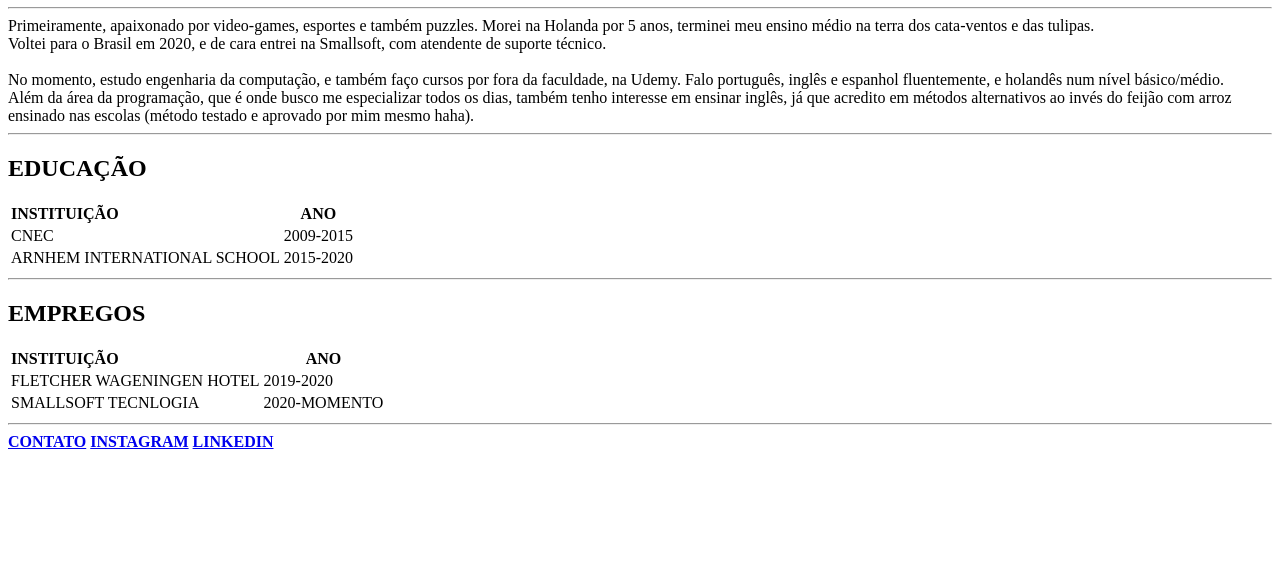
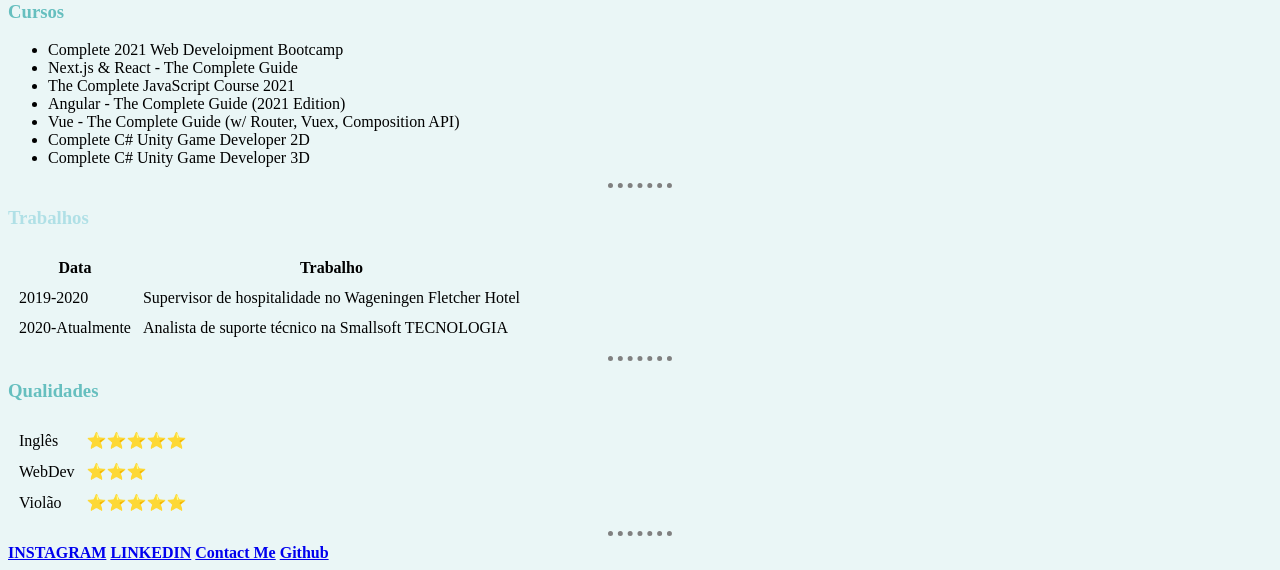
Before and after one commit to matheusvilasboas/cv, a plain HTML site: page index.html in a window 1280 px wide. Shown: the part 385-955 px from the top of the page. Before the commit the page ends 844 px from the top, so only its background shows below. Drawn offline with Linux system fonts and the light colour scheme.

Commit message:
Update index.html

```diff
--- a/index.html
+++ b/index.html
@@ -1,71 +1,74 @@
 <!DOCTYPE html>
-<html lang="en" dir="ltr">
+<html>
   <head>
     <meta charset="utf-8">
-  <meta http-equiv="refresh" content="3">
+    <title>Matheus Vilas Boas</title>
+    <link rel="stylesheet" href="css/styles.css">
+  </head>
 
-  <title></title>
-</head>
   <body>
-  <img src="images\fotoperfil.png" alt="foto matheusvilasboas">
-  <h1>MATHEUS PONTES PORTO VILAS BOAS SOUZA</h1>
+    <table cellspacing="20">
+      <tr>
+        <td><img src="images/fotoperfil.png" alt="foto do matheus"></td>
+        <td><h1 id="heading">Matheus Vilas Boas</h1>
+        <p><em>Analista de suporte técnico na <strong><a href="https://www.smallsoft.com.br">Smallsoft</a></strong>.</em></p>
+        <td><p>Apaixonado por video-games, esportes e também puzzles.
+        Morei na Holanda por 5 anos, terminei meu ensino médio na terra dos
+        cata-ventos e das tulipas. Voltei ao Brasil em 2020 com o objetivo de me consolidar
+        na área da programação.</p></td>
+      </tr>
+    </table>
     <hr>
-  Primeiramente, apaixonado por video-games, esportes e também puzzles.
-  Morei na Holanda por 5 anos, terminei meu ensino médio na terra dos
-  cata-ventos e das tulipas.<br />
-  Voltei para o Brasil em 2020, e de cara entrei na
-  Smallsoft, com atendente de suporte técnico.<br /><br />
-  No momento, estudo engenharia
-  da computação, e também faço cursos por fora da faculdade, na Udemy.
-  Falo português, inglês e espanhol fluentemente, e holandês num nível básico/médio.<br />
-  Além da área da programação, que é onde busco me especializar todos os dias,
-  também tenho interesse em ensinar inglês, já que acredito em métodos
-  alternativos ao invés do feijão com arroz<br /> ensinado nas escolas (método
-  testado e aprovado por mim mesmo haha).
+    <h3>Cursos</h3>
+    <ul>
+      <li>Complete 2021 Web Develoipment Bootcamp</li>
+      <li>Next.js & React - The Complete Guide</li>
+      <li>The Complete JavaScript Course 2021</li>
+      <li>Angular - The Complete Guide (2021 Edition)</li>
+      <li>Vue - The Complete Guide (w/ Router, Vuex, Composition API)</li>
+      <li>Complete C# Unity Game Developer 2D</li>
+      <li>Complete C# Unity Game Developer 3D</li>
+    </ul>
     <hr>
-
-  <h2>EDUCAÇÃO</h2>
-  <table>
+    <h3 class="trabalhos">Trabalhos</h3>
+    <table cellspacing="10">
       <thead>
         <tr>
-        <td><b>INSTITUIÇÃO</b></td>
-        <th>ANO</th>
+          <th>Data</th>
+          <th>Trabalho</th>
         </tr>
       </thead>
       <tbody>
         <tr>
-        <td>CNEC</td>
-        <td>2009-2015</td>
+          <td>2019-2020</td>
+          <td>Supervisor de hospitalidade no Wageningen Fletcher Hotel</td>
         </tr>
         <tr>
-        <td>ARNHEM INTERNATIONAL SCHOOL</td>
-        <td>2015-2020</td>
+          <td>2020-Atualmente</td>
+          <td>Analista de suporte técnico na Smallsoft TECNOLOGIA</td>
         </tr>
       </tbody>
     </table>
     <hr>
-  <h2>EMPREGOS</h2>
-  <table>
-    <thead>
+    <h3>Qualidades</h3>
+    <table cellspacing="10">
       <tr>
-        <td><b>INSTITUIÇÃO</b></td>
-        <th>ANO</th>
-      </tr>
-    </thead>
-    <tbody>
-      <tr>
-        <td>FLETCHER WAGENINGEN HOTEL</td>
-        <td>2019-2020</td>
+        <td>Inglês</td>
+        <td>⭐️⭐️⭐️⭐️⭐️</td>
       </tr>
       <tr>
-        <td>SMALLSOFT TECNLOGIA</td>
-        <td>2020-MOMENTO</td>
+        <td>WebDev</td>
+        <td>⭐️⭐️⭐️</td>
       </tr>
-    </tbody>
+      <tr>
+        <td>Violão</td>
+        <td>⭐️⭐️⭐️⭐️⭐️</td>
+      </tr>
     </table>
     <hr>
-  <b><a href="contact-me.html">CONTATO</a></b>
     <b><a href="https://www.instagram.com/omatheusvilasboas/">INSTAGRAM</a></b>
     <b><a href="https://www.linkedin.com/in/matheus-vilas-boas-632b531b8/">LINKEDIN</a></b>
+    <b><a href="contact-me.html">Contact Me</a></b>
+    <b><a href="https://github.com/matheusvilasboas"> Github</a></b>
   </body>
 </html>
```
Lines whose indentation alone changed are shown as unchanged.
